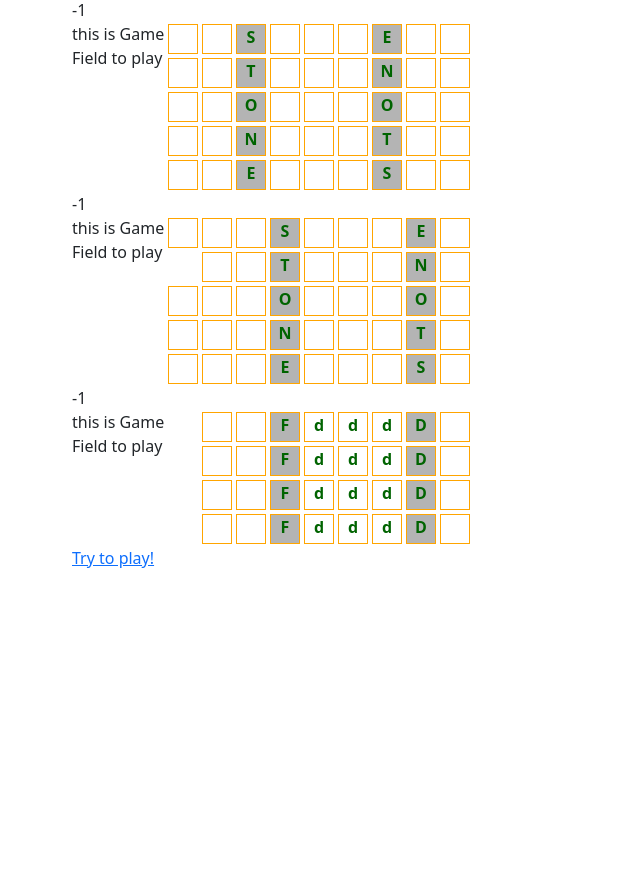
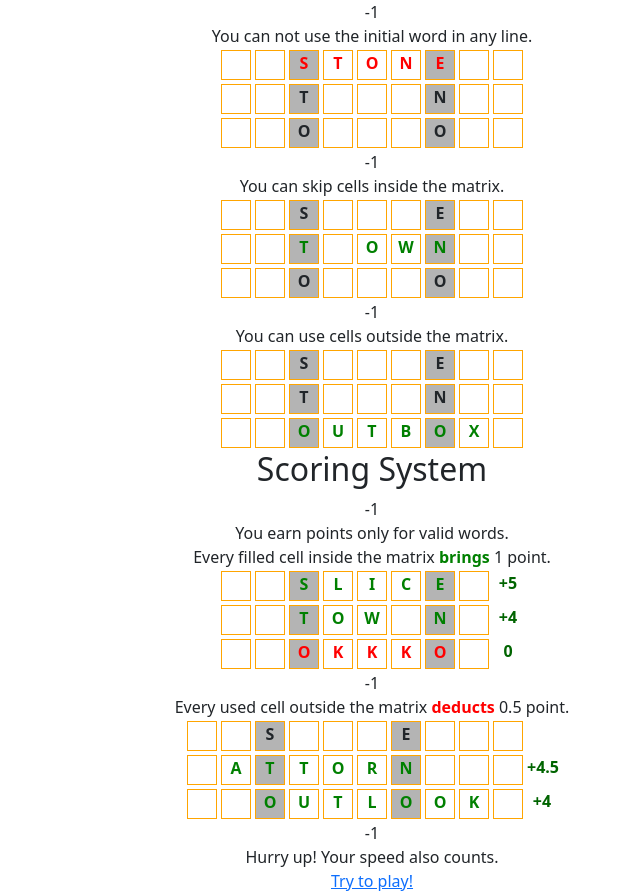
Before and after one commit to akbrest/matrix-scrabble, a React (Vite) app in the folder matrixscrabble.client/: page / in a window 1280 px wide. Shown: the part 380-1273 px from the top of the page, without its empty margins (268-908 px from the left). Before the commit the page ends 950 px from the top, so only its background shows below. Built offline with nearby package versions, Linux system fonts and the light colour scheme.

Commit message:
my commit with 2 files

```diff
--- a/matrixscrabble.client/src/App.css
+++ b/matrixscrabble.client/src/App.css
@@ -44,7 +44,7 @@ div.game-field-line-center {
 }
 
 div.modal-field-first {
-  background-color: #b4b4b4;
+    background-color: #b4b4b4;
 }
 
 div.modal-field-last {
@@ -59,7 +59,6 @@ div.modal-field {
   margin: 2px;
   text-align: center;
   font-weight: bold;
-  color: #006400;
 }
 
 div.modal-field-empty {
@@ -81,7 +80,6 @@ div.modal-field-left {
   margin: 2px;
   text-align: center;
   font-weight: bold;
-  color: #006400;
 }
 
 div.modal-field-right {
@@ -92,21 +90,54 @@ div.modal-field-right {
   margin: 2px;
   text-align: center;
   font-weight: bold;
-  color: #006400;
+}
+
+div.modal-field-right-point {
+    float: left;
+    color: green;
+    width: 30px;
+    height: 30px;
+    margin: 2px;
+    text-align: center;
+    font-weight: bold;
+    color: #006400;
+
 }
 
 div.modal-container {
   align-items: center;
-  width: 400px;
   justify-content: center;
+  width: 600px;
+  justify-content: space-between;
+}
+
+.highlighted-green {
+    color:green;
+    font-weight:bold
+}
+
+.highlighted-red {
+    color: red !important;
+    font-weight: bold
 }
 
 div.modal-block {
   display: flex;
+  justify-content: center;
 }
 
 div.modal-field-line {
   display: flex;
+}
+
+div.modal-field-line-highlighted-red {
+    display: flex;
+    color: red;
+}
+
+div.modal-field-line-highlighted-green {
+    display: flex;
+    color: green;
 }
 
 div.one-symbol-block {
@@ -218,13 +249,9 @@ body {
 }
 
 .inside-container {
-  margin: 0 auto;
-  width: 600px;
-}
-
-.inside-container {
-  margin: 0 auto;
-  width: 600px;
+    margin: 0 auto;
+    width: 600px;
+    text-align: center;
 }
 
 .navbar {
--- a/matrixscrabble.client/src/Components/Home.tsx
+++ b/matrixscrabble.client/src/Components/Home.tsx
@@ -1,42 +1,109 @@
 import React from "react";
 import { Link } from "react-router-dom";
 
-var GameWordField: string[][] = [];
+const wordList_1 = ["   ", "rai", "   "];
+const wordList_2 = ["ton", "   ", "   "];
+const wordList_3 = ["   ", " ow", "   "];
+const wordList_4 = ["   ", "   ", "utb"];
+const wordList_5 = ["lic", "ow ", "kkk"];
+const wordList_6 = ["   ", "tor", "utl"];
 
-var word = "STONE";
-word.split("").forEach(() => {
-    let val: string[] = [];
-    word.substring(0, word.length - 2).split("").forEach(() => {
-        val.push("");
+const generateGameWordField = (wordList: string[]) => {
+    const GameWordField: string[][] = [];
+    wordList.forEach(k => {
+        const val: string[] = [];
+        k.toUpperCase().split("").forEach(d => {
+            val.push(d);
+        });
+        GameWordField.push(val);
     });
+    return (GameWordField);
+}
 
-    GameWordField.push(val);
-});
+const Field1 = generateGameWordField(wordList_1);
+const Field2 = generateGameWordField(wordList_2);
+const Field3 = generateGameWordField(wordList_3);
+const Field4 = generateGameWordField(wordList_4);
+const Field5 = generateGameWordField(wordList_5);
+const Field6 = generateGameWordField(wordList_6);
 
+const word = "STONE";
 const Home = () => {
-    var index = -1;
-
+    let index = -1;
     return (
         <div>
-            <h1>Welcome to Matrix Scrabble game!</h1>
-            <div>Here will be added information how to play ...</div>
-
+            <h1>Game Name!</h1>
+            <div>You need to fill in the matrix with valid words.</div>
+            <div>Fill each cell in the central matrix and don not use the cells outside the matrix to earn a maximum score!</div>
+            <h2>Key rules:</h2>
             <div className="modal-container">
+                <div>You must use both initial letters in every line.</div>
                 <div className="modal-block" key="111">
-                    <div>
-                        this is Game Field to play
-                    </div>
                     <div key="help_1">
                         {
-                            Object.keys(GameWordField).map(keyOuter => {
+                            Object.keys(Field1).map(keyOuter => {
                                 index++;
-                                return <div className="modal-field-line">
+                                return <div className={index === 1 ? "modal-field-line-highlighted-green" : "modal-field-line"}>
                                     <div className="modal-field-left">&nbsp;</div>
                                     <div className="modal-field-left">&nbsp;</div>
                                     <div className="modal-field-first modal-field">{word[index]}</div>
-                                    {Object.keys(GameWordField[keyOuter]).map(keyInner => {
+                                    {Object.keys(Field1[keyOuter]).map(keyInner => {
                                         return (
-                                            <div className="modal-field" key={`${keyInner}-${keyOuter}`}>{GameWordField[keyOuter][keyInner]}</div>
+                                            <div className="modal-field" key={`${keyInner}-${keyOuter}`}>{Field1[keyOuter][keyInner]}</div>
+                                        );
+
+                                    })}
+                                    <div className="modal-field-last modal-field">{word[word.length - 1 - index]}</div>
+                                    <div className="modal-field-right"></div>
+                                    <div className="modal-field-right">&nbsp;</div>
+                                </div>
+                            })
+                        }
+                    </div>
+                </div>
+                {index = -1}
+                <div>You can not use the initial word in any line. </div>
+                <div className="modal-block" key="222">
+                    <div key="help_2">
+                        {
+                            Object.keys(Field2).map(keyOuter => {
+                                index++;
+                                return <div className={index === 0 ? "modal-field-line-highlighted-red" : "modal-field-line"}>
+                                    <div className="modal-field-left">&nbsp;</div>
+                                    <div className="modal-field-left">&nbsp;</div>
+                                    <div className="modal-field-first modal-field">{word[index]}</div>
+                                    {Object.keys(Field2[keyOuter]).map(keyInner => {
+                                        return (
+                                            <div className="modal-field" key={`${keyInner}-${keyOuter}`}>{Field2[keyOuter][keyInner]}</div>
+                                        );
+
+                                    })}
+                                    <div className="modal-field-last modal-field">{word[word.length - 1 - index]}</div>
+                                    <div className="modal-field-right"></div>
+                                    <div className="modal-field-right">&nbsp;</div>
+                                </div>
+                            })
+
+                        }
+                    </div>
+                </div>
+                {index = -1}
+                <div>
+                    You can skip cells inside the matrix.
+                </div>
+                <div className="modal-block" key="333">
+
+                    <div key="help_3">
+                        {
+                            Object.keys(Field3).map(keyOuter => {
+                                index++;
+                                return <div className={index === 1 ? "modal-field-line-highlighted-green" : "modal-field-line"}>
+                                    <div className="modal-field-left">&nbsp;</div>
+                                    <div className="modal-field-left">&nbsp;</div>
+                                    <div className="modal-field-first modal-field">{word[index]}</div>
+                                    {Object.keys(Field3[keyOuter]).map(keyInner => {
+                                        return (
+                                            <div className="modal-field" key={`${keyInner}-${keyOuter}`}>{Field3[keyOuter][keyInner]}</div>
                                         );
 
                                     })}
@@ -50,26 +117,26 @@ const Home = () => {
                     </div>
                 </div>
                 {index = -1}
-                <div className="modal-block" key="222">
-                    <div>
-                        this is Game Field to play
-                    </div>
-                    <div key="help_2">
+                <div>
+                    You can use cells outside the matrix.
+                </div>
+                <div className="modal-block" key="444">
+                    <div key="help_4">
                         {
-                            Object.keys(GameWordField).map(keyOuter => {
+                            Object.keys(Field4).map(keyOuter => {
                                 index++;
-                                return <div className="modal-field-line">
+                                return <div className={index === 2 ? "modal-field-line-highlighted-green" : "modal-field-line"}>
                                     <div className="modal-field-left">&nbsp;</div>
                                     <div className="modal-field-left">&nbsp;</div>
                                     <div className="modal-field-first modal-field">{word[index]}</div>
-                                    {Object.keys(GameWordField[keyOuter]).map(keyInner => {
+                                    {Object.keys(Field4[keyOuter]).map(keyInner => {
                                         return (
-                                            <div className="modal-field" key={`${keyInner}-${keyOuter}`}>{GameWordField[keyOuter][keyInner]}</div>
+                                            <div className="modal-field" key={`${keyInner}-${keyOuter}`}>{Field4[keyOuter][keyInner]}</div>
                                         );
 
                                     })}
                                     <div className="modal-field-last modal-field">{word[word.length - 1 - index]}</div>
-                                    <div className="modal-field-right">&nbsp;</div>
+                                    <div className="modal-field-right">{index == 2 ? "X" : ""}</div>
                                     <div className="modal-field-right">&nbsp;</div>
                                 </div>
                             })
@@ -77,14 +144,85 @@ const Home = () => {
                         }
                     </div>
                 </div>
+            </div>
+        <h2>Scoring System</h2>
+            <div className="modal-container">
                 {index = -1}
-                <div className="modal-block" key="222">
-                    <div>
-                        this is Game Field to play
+                <div>
+                    You earn points only for valid words.
+                </div>
+                <div>
+                    Every filled cell inside the matrix <span className="highlighted-green">brings</span> 1 point.
+                </div>
+                <div className="modal-block" key="555">
+
+                    <div key="help_5">
+                        {
+                            Object.keys(Field5).map(keyOuter => {
+                                index++;
+                                return <div className={(index === 0 || index == 1) ? "modal-field-line-highlighted-green" : (index === 2 ? "modal-field-line-highlighted-red" : "modal-field-line")}>
+                                    <div className="modal-field-left">&nbsp;</div>
+                                    <div className="modal-field-left">&nbsp;</div>
+                                    <div className="modal-field-first modal-field">{word[index]}</div>
+                                    {Object.keys(Field5[keyOuter]).map(keyInner => {
+                                        return (
+                                            <div className="modal-field" key={`${keyInner}-${keyOuter}`}>{Field5[keyOuter][keyInner]}</div>
+                                        );
+
+                                    })}
+                                    <div className="modal-field-last modal-field">{word[word.length - 1 - index]}</div>
+                                    <div className="modal-field-right">&nbsp;</div>
+                                    <div className="modal-field-right-point">{index == 0 ? "+5" : ""}{index == 1 ? "+4" : ""}{index == 2 ? "0" : ""}</div>
+                                </div>
+                            })
+
+                        }
                     </div>
-                    <div key="help_3">
+                </div>
+                {index = -1}
+                <div>
+                    Every used cell outside the matrix <span className="highlighted-red">deducts</span> 0.5 point.
+                </div>
+                <div className="modal-block" key="666">
+
+                    <div key="help_6">
                         {
-                            Object.keys(GameWordField).map(keyOuter => {
+                            Object.keys(Field6).map(keyOuter => {
+                                index++;
+                                return <div className={(index === 1 || index === 2) ? "modal-field-line-highlighted-green" : "modal-field-line"}>
+                                    <div className="modal-field-left">&nbsp;</div>
+                                    <div className="modal-field-left">{index == 1 ? "A" : ""}</div>
+                                    <div className="modal-field-first modal-field">{word[index]}</div>
+                                    {Object.keys(Field6[keyOuter]).map(keyInner => {
+                                        return (
+                                            <div className="modal-field" key={`${keyInner}-${keyOuter}`}>{Field6[keyOuter][keyInner]}</div>
+                                        );
+
+                                    })}
+                                    <div className="modal-field-last modal-field">{word[word.length - 1 - index]}</div>
+                                    <div className="modal-field-right">{index == 2 ? "O" : ""}</div>
+                                    <div className="modal-field-right">{index == 2 ? "K" : ""}</div>
+                                    <div className="modal-field-right">&nbsp;</div>
+                                    <div className="modal-field-right-point">{index == 1 ? "+4.5" : ""}{index == 2 ? "+4" : ""}</div>
+                                </div>
+                            })
+
+                        }
+                    </div>
+                </div>
+                {index = -1}
+                <div>
+                    Hurry up! Your speed also counts.
+                </div>
+            </div>
+            <Link to="/games">Try to play!</Link>
+        </div>
+    );
+}
+
+
+/* your old code
+Object.keys(Field4).map(keyOuter => {
                                 index++;
                                 var b = false
                                 if (index == 1) { b = true }
@@ -114,70 +252,6 @@ const Home = () => {
                                     <div className="modal-field-right">&nbsp;</div>
                                 </div>
                             })
-
-                        }
-                    </div>
-                </div>
-                {index = -1}
-                <div className="modal-block" key="222">
-                    <div>
-                        this is Game Field to play
-                    </div>
-                    <div key="help_3">
-                        <div className="modal-field-line">
-                            <div className="modal-field-empty">&nbsp;</div>
-                            <div className="modal-field-left">&nbsp;</div>
-                            <div className="modal-field-left">&nbsp;</div>
-                            <div className="modal-field-first modal-field">F</div>
-                            <div className="modal-field">d</div>
-                            <div className="modal-field">d</div>
-                            <div className="modal-field">d</div>
-                            <div className="modal-field-last modal-field">D</div>
-                            <div className="modal-field-right">&nbsp;</div>
-                        </div>
-                        <div className="modal-field-line">
-
-                            <div className="modal-field-empty">&nbsp;</div>
-                            <div className="modal-field-left">&nbsp;</div>
-                            <div className="modal-field-left">&nbsp;</div>
-
-                            <div className="modal-field-first modal-field">F</div>
-                            <div className="modal-field">d</div>
-                            <div className="modal-field">d</div>
-                            <div className="modal-field">d</div>
-                            <div className="modal-field-last modal-field">D</div>
-                            <div className="modal-field-right">&nbsp;</div>
-                        </div>
-                        <div className="modal-field-line">
-
-                            <div className="modal-field-empty">&nbsp;</div>
-                            <div className="modal-field-left">&nbsp;</div>
-                            <div className="modal-field-left">&nbsp;</div>
-
-                            <div className="modal-field-first modal-field">F</div>
-                            <div className="modal-field">d</div>
-                            <div className="modal-field">d</div>
-                            <div className="modal-field">d</div>
-                            <div className="modal-field-last modal-field">D</div>
-                            <div className="modal-field-right">&nbsp;</div>
-                        </div>
-                        <div className="modal-field-line">
-                            <div className="modal-field-empty">&nbsp;</div>
-                            <div className="modal-field-left">&nbsp;</div>
-                            <div className="modal-field-left">&nbsp;</div>
-                            <div className="modal-field-first modal-field">F</div>
-                            <div className="modal-field">d</div>
-                            <div className="modal-field">d</div>
-                            <div className="modal-field">d</div>
-                            <div className="modal-field-last modal-field">D</div>
-                            <div className="modal-field-right">&nbsp;</div>
-                        </div>
-                    </div>
-                </div>
-            </div>
-            <Link to="/games">Try to play!</Link>
-        </div>
-    );
-}
+*/
 
 export default Home;
```
